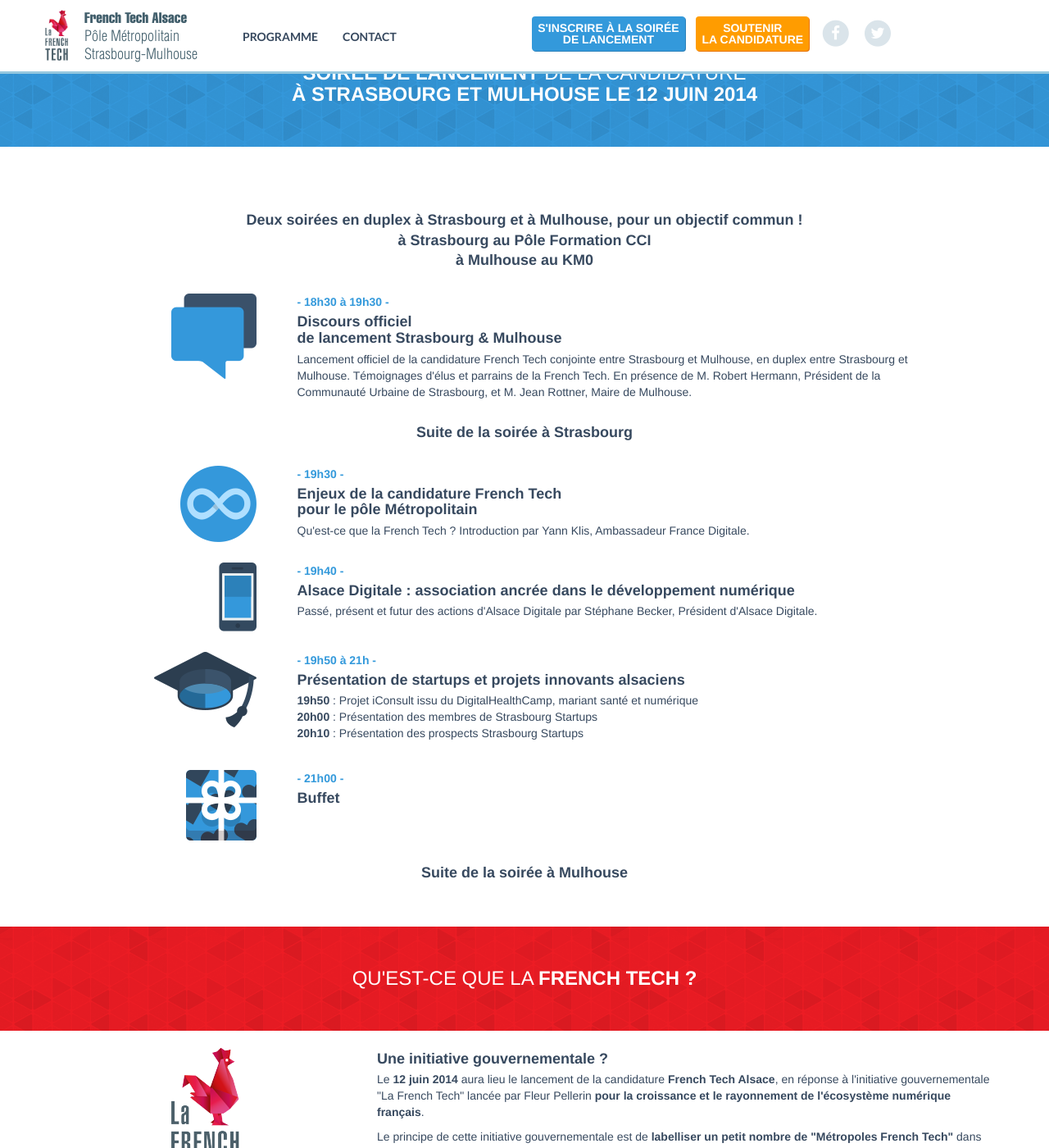
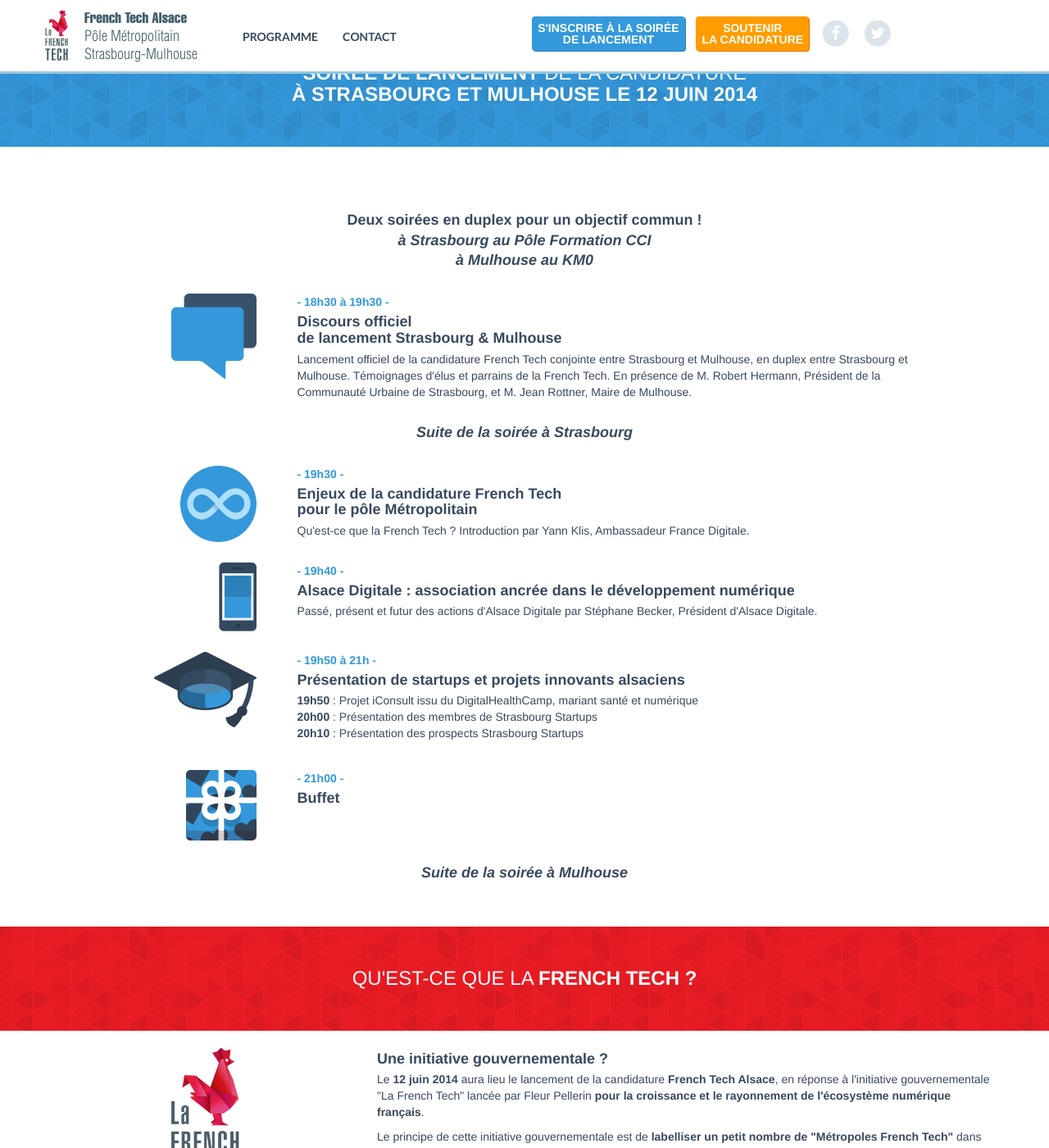
Before and after one commit to AlsaceDigitale/lancement-frenchtechalsace, a Jekyll site: the page built from index.html, in a window 1280 px wide and 1400 px high, scrolled down 733 px. Shown: the whole window at 82% size. Built offline with Jekyll 4.4.1, drawn with Linux system fonts in a browser that asks for light colours; nearby versions of some CDN libraries.

Commit message:
better wording

```diff
--- a/css/main.css
+++ b/css/main.css
@@ -128,6 +128,9 @@
 body {
   color: #37495f;
   margin-top: 50px; }
+
+.text-italic {
+  font-style: italic; }
 
 .btn-thunderclap {
   color: white;
--- a/css/main.sass
+++ b/css/main.sass
@@ -154,6 +154,9 @@
 body
   color: $link-color
   margin-top: 50px
+
+.text-italic
+  font-style: italic
 
 $btn-thunderclap: #ff9c00
 $btn-thunderclap-hover: #e87300
--- a/index.html
+++ b/index.html
@@ -166,12 +166,12 @@
         <div class="row programme-row">
           <div class="col-xs-12">
             <h2 class="h4 text-center">
-              Deux soirées en duplex à Strasbourg et à Mulhouse, pour un objectif commun !
+              Deux soirées en duplex pour un objectif commun !
             </h2>
-            <h2 class="h4 text-center">
+            <h2 class="h4 text-center text-italic">
               à Strasbourg au Pôle Formation CCI
             </h2>
-            <h2 class="h4 text-center">
+            <h2 class="h4 text-center text-italic">
               à Mulhouse au KM0
             </h2>
           </div>
@@ -196,7 +196,7 @@
 
         <div class="row programme-row">
           <div class="col-xs-12">
-            <h2 class="h4 text-center">
+            <h2 class="h4 text-center text-italic">
               Suite de la soirée à Strasbourg
             </h2>
           </div>
@@ -267,7 +267,7 @@
 
         <div class="row programme-row">
           <div class="col-xs-12">
-            <h2 class="h4 text-center">
+            <h2 class="h4 text-center text-italic">
               Suite de la soirée à Mulhouse
             </h2>
           </div>
```
